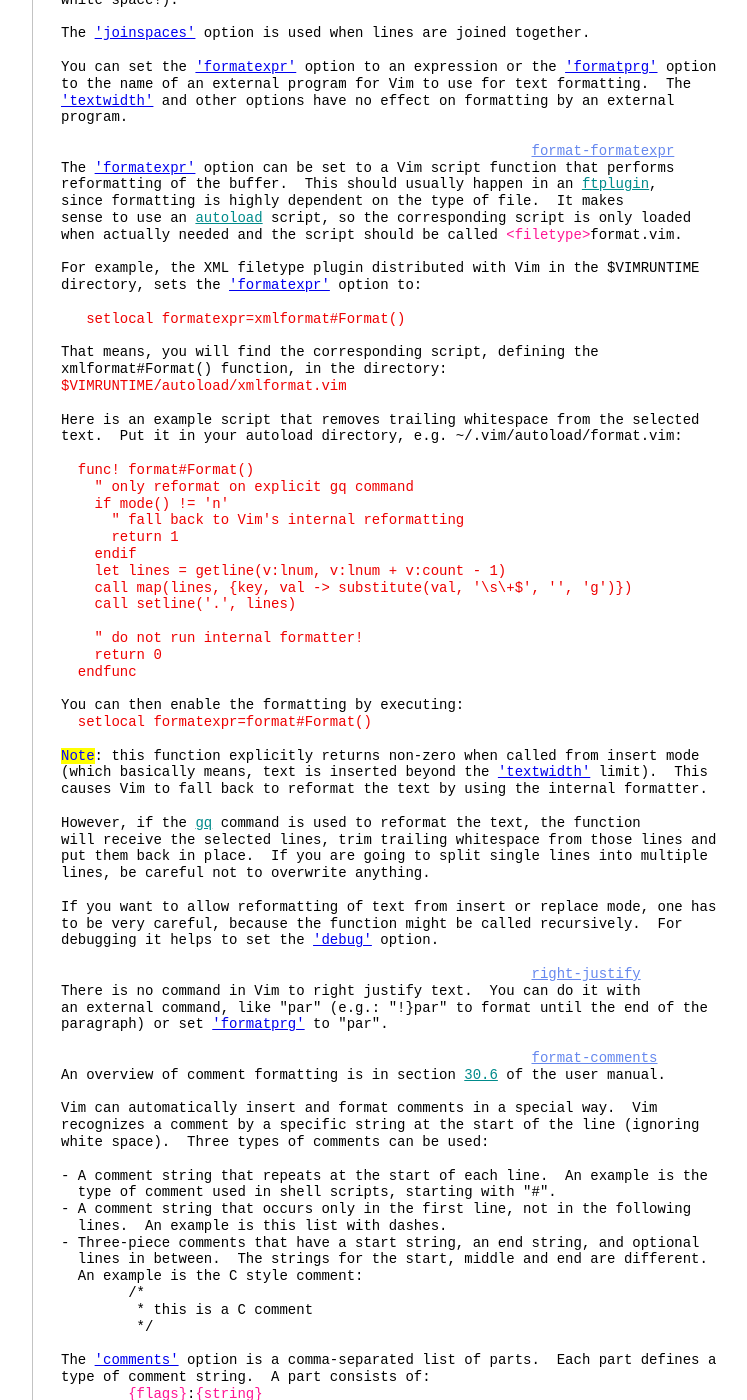
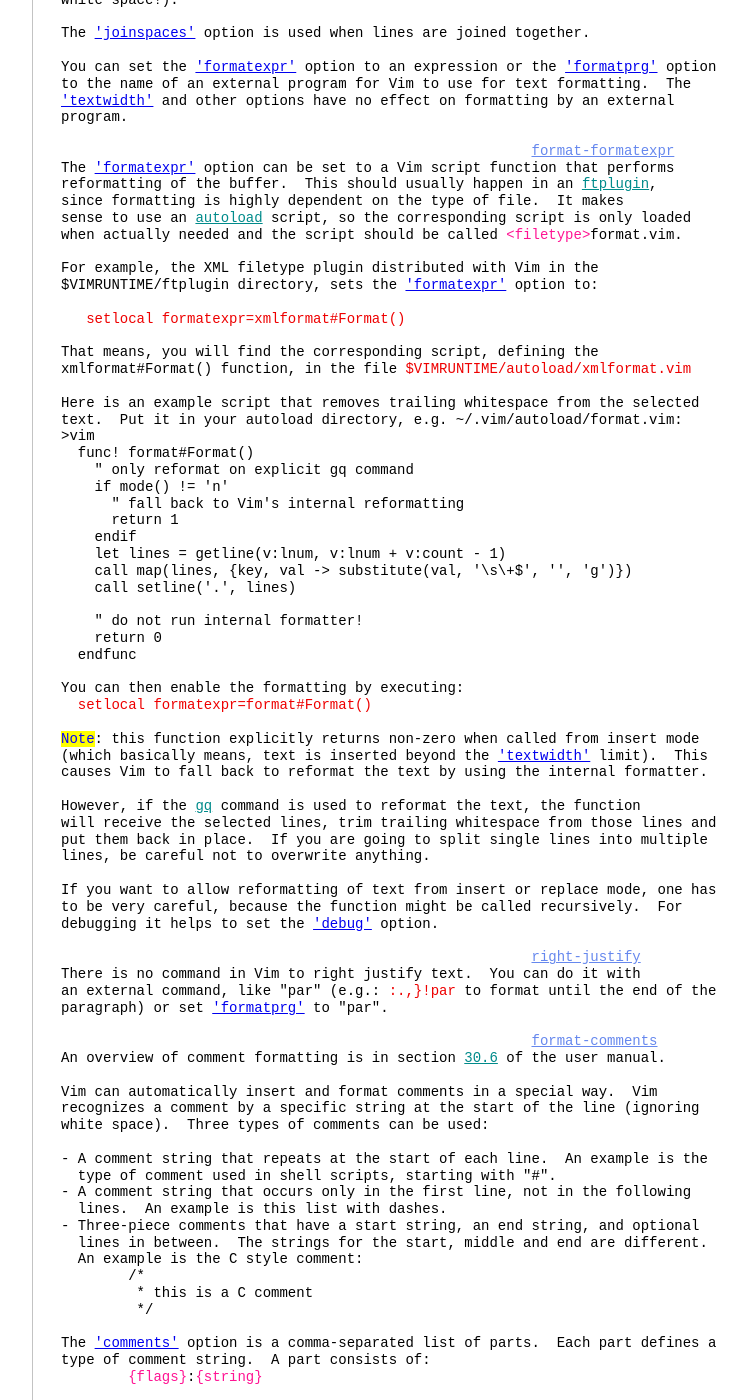
Before and after one commit to vim-jp/vimdoc-en, a Jekyll site: the page built from change.html, in a window 1280 px wide and 1400 px high, scrolled down 25373 px. Shown: the whole window, without its empty margins (340-1087 px from the left). Built offline with Jekyll 4.4.1, drawn with Linux system fonts in a browser that asks for light colours; nearby versions of some CDN libraries; comment, search, counter and statistics services are not loaded; some of the changed text lies outside the part shown.

Commit message:
Generated by GitHub workflow 12353014058
https://github.com/vim-jp/vimdoc-en/actions/runs/12353014058

Used commits:
https://github.com/vim/vim/commit/0a4e57f44abc05033f839b4538efee8120f7d967
https://github.com/chrisbra/vim_faq/commit/fbc4330c2195fae7ae17bb36aab52cca6ddb6391

```diff
--- a/change.html
+++ b/change.html
@@ -3,7 +3,7 @@ layout: vimdoc
 helpname: 'change'
 ---
 <div id='vimCodeElement'>
-<a class="Constant" href="change.html" name="change.txt">change.txt</a>&nbsp;&nbsp;&nbsp;&nbsp;For&nbsp;<span class="Identifier">Vim version 9.1.</span>&nbsp;&nbsp;Last change: 2024 Nov 12<br>
+<a class="Constant" href="change.html" name="change.txt">change.txt</a>&nbsp;&nbsp;&nbsp;&nbsp;For&nbsp;<span class="Identifier">Vim version 9.1.</span>&nbsp;&nbsp;Last change: 2024 Dec 15<br>
 <br>
 <br>
 &nbsp;&nbsp;&nbsp;&nbsp;&nbsp;&nbsp;&nbsp;&nbsp;&nbsp;&nbsp;&nbsp;&nbsp;&nbsp;&nbsp;&nbsp;&nbsp;&nbsp;&nbsp;<span class="Identifier">VIM REFERENCE MANUAL&nbsp;&nbsp;&nbsp;&nbsp;by Bram Moolenaar</span><br>
@@ -1517,19 +1517,18 @@ since formatting is highly dependent on the type of file.&nbsp;&nbsp;It makes<br
 sense to use an&nbsp;<a class="Identifier" href="userfunc.html#autoload">autoload</a>&nbsp;script, so the corresponding script is only loaded<br>
 when actually needed and the script should be called&nbsp;<span class="Special">&lt;filetype&gt;</span>format.vim.<br>
 <br>
-For example, the XML filetype plugin distributed with Vim in the $VIMRUNTIME<br>
-directory, sets the&nbsp;<a class="Type" href="options.html#'formatexpr'">'formatexpr'</a>&nbsp;option to:<br>
+For example, the XML filetype plugin distributed with Vim in the<br>
+$VIMRUNTIME/ftplugin directory, sets the&nbsp;<a class="Type" href="options.html#'formatexpr'">'formatexpr'</a>&nbsp;option to:<br>
 <br>
 <div class="helpExample">&nbsp;&nbsp; setlocal formatexpr=xmlformat#Format()</div>
 <br>
 That means, you will find the corresponding script, defining the<br>
-xmlformat#Format() function, in the directory:<br>
-<span class="Comment">$VIMRUNTIME/autoload/xmlformat.vim</span><br>
+xmlformat#Format() function, in the file&nbsp;<span class="Comment">$VIMRUNTIME/autoload/xmlformat.vim</span><br>
 <br>
 Here is an example script that removes trailing whitespace from the selected<br>
 text.&nbsp;&nbsp;Put it in your autoload directory, e.g. ~/.vim/autoload/format.vim:<br>
-<br>
-<div class="helpExample">&nbsp;&nbsp;func! format#Format()<br>
+&gt;vim<br>
+&nbsp;&nbsp;func! format#Format()<br>
 &nbsp;&nbsp;&nbsp;&nbsp;&quot; only reformat on explicit gq command<br>
 &nbsp;&nbsp;&nbsp;&nbsp;if mode() != 'n'<br>
 &nbsp;&nbsp;&nbsp;&nbsp;&nbsp;&nbsp;&quot; fall back to Vim's internal reformatting<br>
@@ -1537,11 +1536,11 @@ text.&nbsp;&nbsp;Put it in your autoload directory, e.g. ~/.vim/autoload/format.
 &nbsp;&nbsp;&nbsp;&nbsp;endif<br>
 &nbsp;&nbsp;&nbsp;&nbsp;let lines = getline(v:lnum, v:lnum + v:count - 1)<br>
 &nbsp;&nbsp;&nbsp;&nbsp;call map(lines, {key, val -&gt; substitute(val, '\s\+$', '', 'g')})<br>
-&nbsp;&nbsp;&nbsp;&nbsp;call setline('.', lines)</div>
-<br>
-<div class="helpExample">&nbsp;&nbsp;&nbsp;&nbsp;&quot; do not run internal formatter!<br>
+&nbsp;&nbsp;&nbsp;&nbsp;call setline('.', lines)<br>
+<br>
+&nbsp;&nbsp;&nbsp;&nbsp;&quot; do not run internal formatter!<br>
 &nbsp;&nbsp;&nbsp;&nbsp;return 0<br>
-&nbsp;&nbsp;endfunc</div>
+&nbsp;&nbsp;endfunc<br>
 <br>
 You can then enable the formatting by executing:<br>
 <div class="helpExample">&nbsp;&nbsp;setlocal formatexpr=format#Format()</div>
@@ -1561,7 +1560,7 @@ debugging it helps to set the&nbsp;<a class="Type" href="options.html#'debug'">'
 <br>
 &nbsp;&nbsp;&nbsp;&nbsp;&nbsp;&nbsp;&nbsp;&nbsp;&nbsp;&nbsp;&nbsp;&nbsp;&nbsp;&nbsp;&nbsp;&nbsp;&nbsp;&nbsp;&nbsp;&nbsp;&nbsp;&nbsp;&nbsp;&nbsp;&nbsp;&nbsp;&nbsp;&nbsp;&nbsp;&nbsp;&nbsp;&nbsp;&nbsp;&nbsp;&nbsp;&nbsp;&nbsp;&nbsp;&nbsp;&nbsp;&nbsp;&nbsp;&nbsp;&nbsp;&nbsp;&nbsp;&nbsp;&nbsp;&nbsp;&nbsp;&nbsp;&nbsp;&nbsp;&nbsp;&nbsp;&nbsp;<a class="Constant" href="change.html#right-justify" name="right-justify">right-justify</a><br>
 There is no command in Vim to right justify text.&nbsp;&nbsp;You can do it with<br>
-an external command, like &quot;par&quot; (e.g.: &quot;!}par&quot; to format until the end of the<br>
+an external command, like &quot;par&quot; (e.g.:&nbsp;<span class="Comment">:.,}!par</span>&nbsp;to format until the end of the<br>
 paragraph) or set&nbsp;<a class="Type" href="options.html#'formatprg'">'formatprg'</a>&nbsp;to &quot;par&quot;.<br>
 <br>
 &nbsp;&nbsp;&nbsp;&nbsp;&nbsp;&nbsp;&nbsp;&nbsp;&nbsp;&nbsp;&nbsp;&nbsp;&nbsp;&nbsp;&nbsp;&nbsp;&nbsp;&nbsp;&nbsp;&nbsp;&nbsp;&nbsp;&nbsp;&nbsp;&nbsp;&nbsp;&nbsp;&nbsp;&nbsp;&nbsp;&nbsp;&nbsp;&nbsp;&nbsp;&nbsp;&nbsp;&nbsp;&nbsp;&nbsp;&nbsp;&nbsp;&nbsp;&nbsp;&nbsp;&nbsp;&nbsp;&nbsp;&nbsp;&nbsp;&nbsp;&nbsp;&nbsp;&nbsp;&nbsp;&nbsp;&nbsp;<a class="Constant" href="change.html#format-comments" name="format-comments">format-comments</a><br>
@@ -1627,7 +1626,7 @@ type of comment string.&nbsp;&nbsp;A part consists of:<br>
 &nbsp;&nbsp;&nbsp;&nbsp;&nbsp;&nbsp;&nbsp;&nbsp;some indent for the start or end part that can be removed.<br>
 <br>
 When a string has none of the 'f', 's', 'm' or 'e' flags, Vim assumes the<br>
-comment string repeats at the start of each line.&nbsp;&nbsp;The flags field may be<br>
+comment string repeats at the start of each line.&nbsp;&nbsp;The&nbsp;<span class="Special">{flags}</span>&nbsp;field may be<br>
 empty.<br>
 <br>
 Any blank space in the text before and after the&nbsp;<span class="Special">{string}</span>&nbsp;is part of the<br>
--- a/various.html
+++ b/various.html
@@ -3,7 +3,7 @@ layout: vimdoc
 helpname: 'various'
 ---
 <div id='vimCodeElement'>
-<a class="Constant" href="various.html" name="various.txt">various.txt</a>&nbsp;&nbsp; For&nbsp;<span class="Identifier">Vim version 9.1.</span>&nbsp;&nbsp;Last change: 2024 Nov 23<br>
+<a class="Constant" href="various.html" name="various.txt">various.txt</a>&nbsp;&nbsp; For&nbsp;<span class="Identifier">Vim version 9.1.</span>&nbsp;&nbsp;Last change: 2024 Dec 16<br>
 <br>
 <br>
 &nbsp;&nbsp;&nbsp;&nbsp;&nbsp;&nbsp;&nbsp;&nbsp;&nbsp;&nbsp;&nbsp;&nbsp;&nbsp;&nbsp;&nbsp;&nbsp;&nbsp;&nbsp;<span class="Identifier">VIM REFERENCE MANUAL&nbsp;&nbsp;&nbsp;&nbsp;by Bram Moolenaar</span><br>
```
Also changed, not shown: helphelp.html (+8 -2 lines), motion.html (+7 -8 lines).
